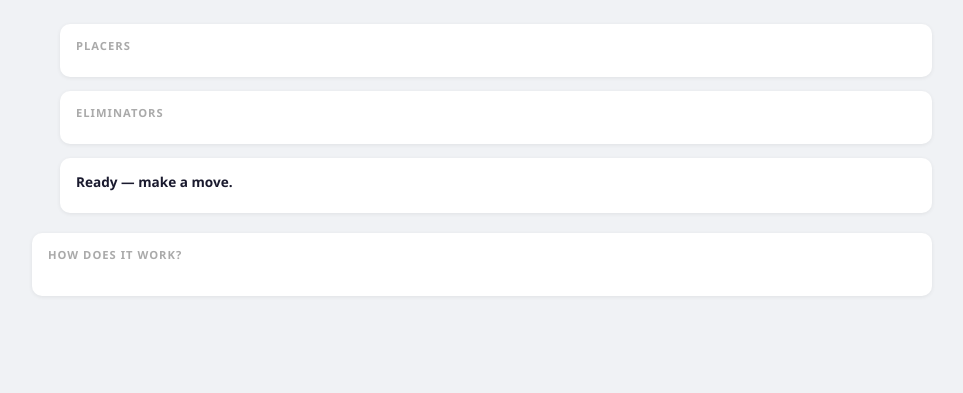
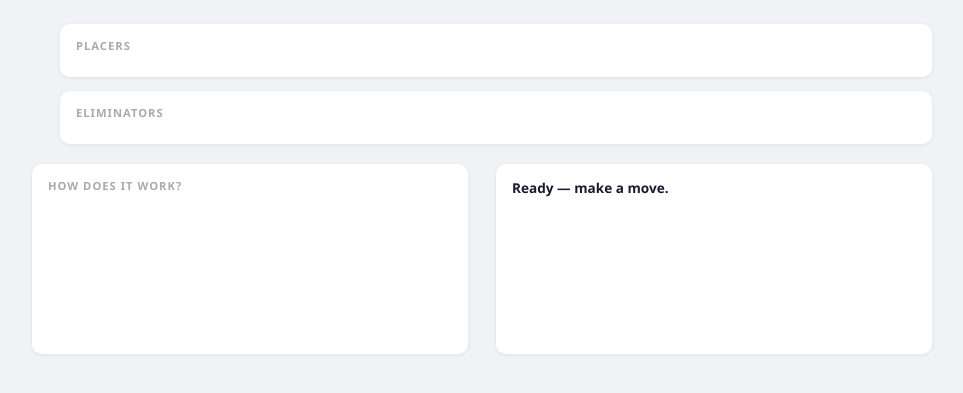
Before and after one commit to nachimoreno/Sudoku-Solver, a Flask app: template templates/board.html in a window 1280 px wide. Shown: the part 60-453 px from the top of the page, without its empty margins (158-1121 px from the left). Run offline with Flask 3, Linux system fonts and the light colour scheme; the template is opened without the code that fills it, so the values that code supplies are empty; parts of the project's set-up code (start-up, migrations or seed data) failed here and were passed over.

Commit message:
refactor: restructure layout to constrain panel heights and implement scrollable containers for eliminators, help, and status logs

```diff
--- a/templates/board.html
+++ b/templates/board.html
@@ -35,7 +35,7 @@
       gap: 28px;
       width: 100%;
       max-width: 900px;
-      align-items: flex-start;
+      align-items: stretch;
     }
 
     /* ── Board ─────────────────────────────────────────── */
@@ -104,6 +104,22 @@
       flex-direction: column;
       gap: 14px;
       min-width: 220px;
+      min-height: 0;
+    }
+
+    .eliminators-card {
+      flex: 1;
+      display: flex;
+      flex-direction: column;
+      min-height: 0;
+    }
+
+    .eliminators-card h3 { flex-shrink: 0; }
+
+    .eliminators-card .btn-group {
+      flex: 1;
+      overflow-y: auto;
+      min-height: 0;
     }
 
     .card {
@@ -179,6 +195,7 @@
       justify-content: space-between;
       align-items: center;
       margin-bottom: 10px;
+      flex-shrink: 0;
     }
 
     .help-close {
@@ -200,16 +217,31 @@
 
     .help-close:hover { background: #cbd5e1; color: #1a1a2e; }
 
-    .help-panel {
+    /* ── Bottom info row ──────────────────────────────── */
+    .bottom-row {
+      display: flex;
+      gap: 28px;
       width: 100%;
       max-width: 900px;
       margin-top: 20px;
+      height: 190px;
+    }
+
+    .bottom-row > .card {
+      flex: 1;
+      display: flex;
+      flex-direction: column;
+      overflow: hidden;
+      min-height: 0;
     }
 
     #help-text {
       font-size: 0.8rem;
       line-height: 1.65;
       color: #444;
+      overflow-y: auto;
+      flex: 1;
+      min-height: 0;
     }
 
     /* ── Status ────────────────────────────────────────── */
@@ -218,13 +250,15 @@
       font-weight: 600;
       margin-bottom: 8px;
       color: #1a1a2e;
+      flex-shrink: 0;
     }
 
     #status-log {
-      max-height: 220px;
       overflow-y: auto;
       font-size: 0.78rem;
       line-height: 1.7;
+      flex: 1;
+      min-height: 0;
     }
 
     .log-placed     { color: #15803d; }
@@ -236,12 +270,14 @@
       display: none;
       background: #dcfce7;
       border: 1.5px solid #86efac;
-      border-radius: 8px;
-      padding: 11px 16px;
-      font-size: 0.875rem;
+      border-radius: 6px;
+      padding: 6px 12px;
+      font-size: 0.8rem;
       font-weight: 600;
       color: #15803d;
       text-align: center;
+      flex-shrink: 0;
+      margin-bottom: 6px;
     }
   </style>
 </head>
@@ -272,7 +308,7 @@
       </div>
     </div>
 
-    <div class="card">
+    <div class="card eliminators-card">
       <h3>Eliminators</h3>
       <div class="btn-group">
         {% for s in eliminators %}
@@ -285,22 +321,23 @@
       </div>
     </div>
 
-    <div class="card">
-      <div id="status-header">Ready — make a move.</div>
-      <div id="status-log"></div>
-    </div>
-
-    <div id="solved-banner">✓ Puzzle solved!</div>
-
   </div>
 </div>
 
-<div class="card help-panel">
-  <div class="help-card-header">
-    <h3>How does it work?</h3>
-    <button class="help-close" id="help-close" onclick="closeHelp()" style="display:none" title="Back to overview">✕</button>
+<div class="bottom-row">
+  <div class="card">
+    <div class="help-card-header">
+      <h3>How does it work?</h3>
+      <button class="help-close" id="help-close" onclick="closeHelp()" style="display:none" title="Back to overview">✕</button>
+    </div>
+    <div id="help-text"></div>
   </div>
-  <div id="help-text"></div>
+
+  <div class="card">
+    <div id="status-header">Ready — make a move.</div>
+    <div id="solved-banner">✓ Puzzle solved!</div>
+    <div id="status-log"></div>
+  </div>
 </div>
 
 <script>
@@ -585,8 +622,16 @@
 
   // ── Init ─────────────────────────────────────────────────────────────────
 
+  // Pin the controls column to the board's actual rendered height so the
+  // eliminators list scrolls rather than pushing the column taller.
+  function syncControlsHeight() {
+    document.querySelector('.controls').style.height =
+      document.getElementById('board').offsetHeight + 'px';
+  }
+
   renderBoard({{ board_json | tojson }}, []);
   document.getElementById('help-text').innerHTML = DEFAULT_HELP_TEXT;
+  syncControlsHeight();
 </script>
 
 </body>
```
